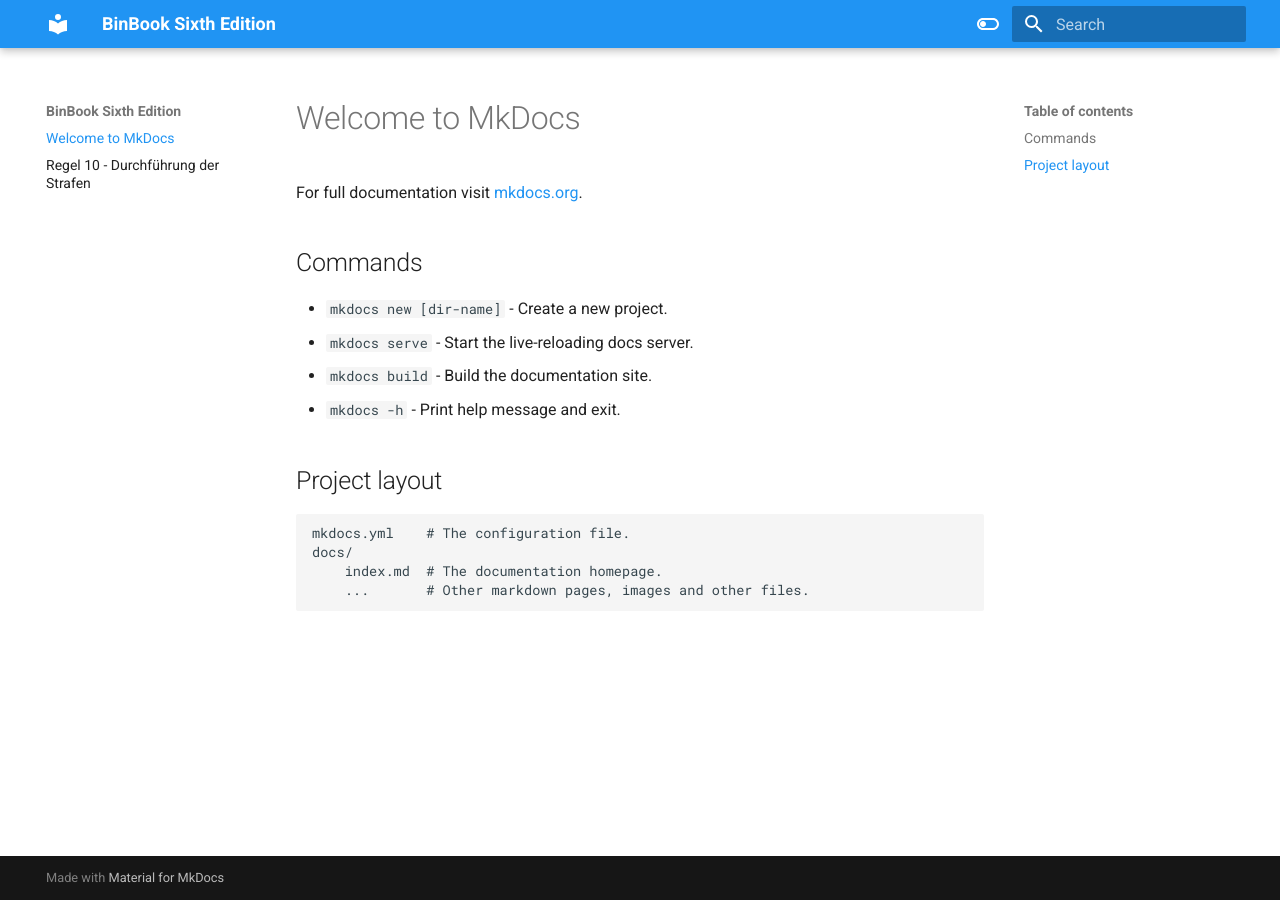
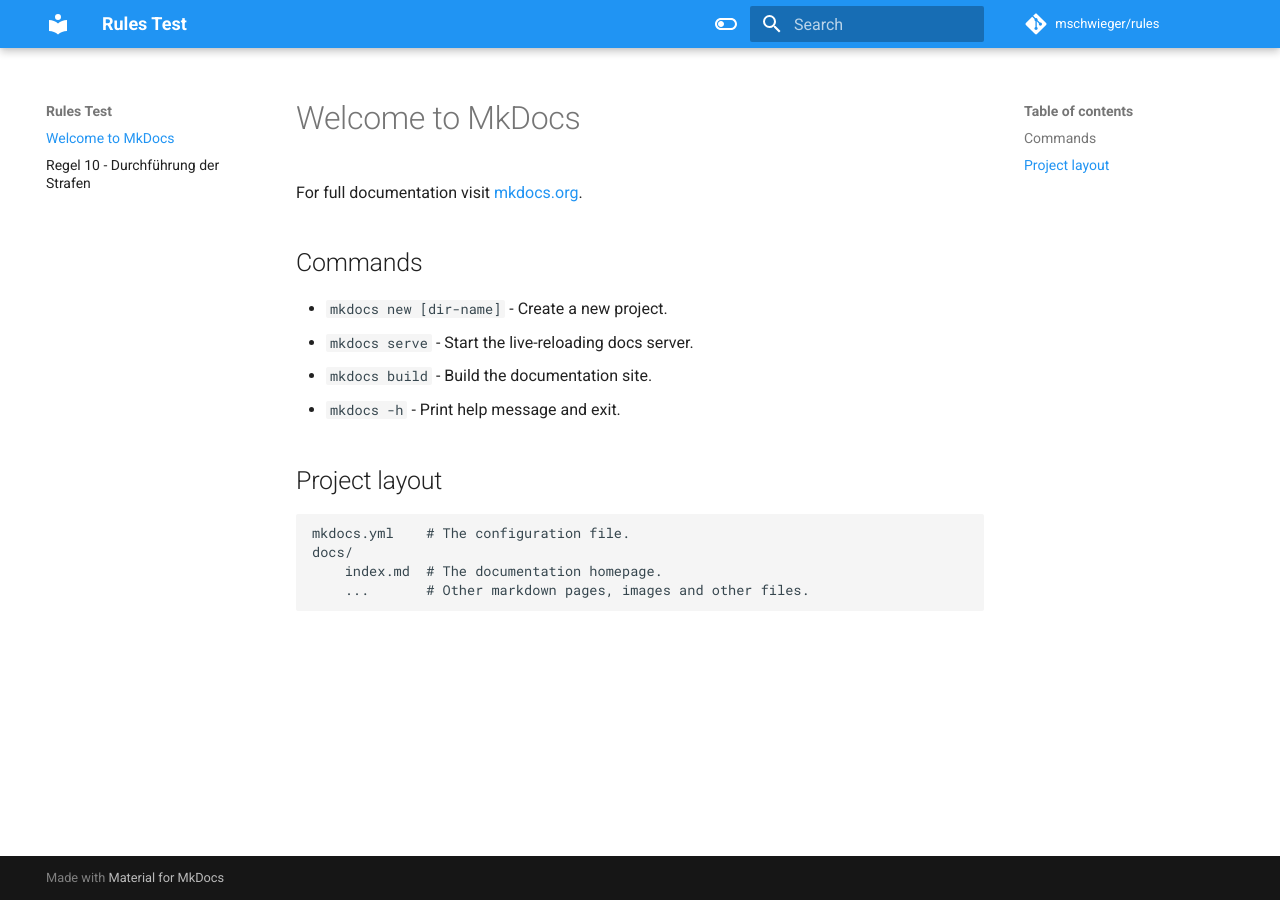
Before and after one commit to mschwieger/rules, an MkDocs documentation site: the page built from docs/index.md, in a window 1280 px wide. Built offline with MkDocs 1.6.1 and Material for MkDocs 9.7.7, drawn with Linux system fonts in a browser that asks for light colours; comment, search, counter and statistics services are not loaded.

Commit message:
mkdocs.yml Update

```diff
--- a/mkdocs.yml
+++ b/mkdocs.yml
@@ -1,5 +1,8 @@
-site_name: BinBook Sixth Edition
-site_url: https://binbook.regelkun.de
+site_name: Rules Test
+site_url: https://mschwieger.github.io/rules/
+repo_url: https://github.com/mschwieger/rules
+repo_name: mschwieger/rules
+edit_uri: edit/main/docs/
 theme:
     name: material
     palette:
```
